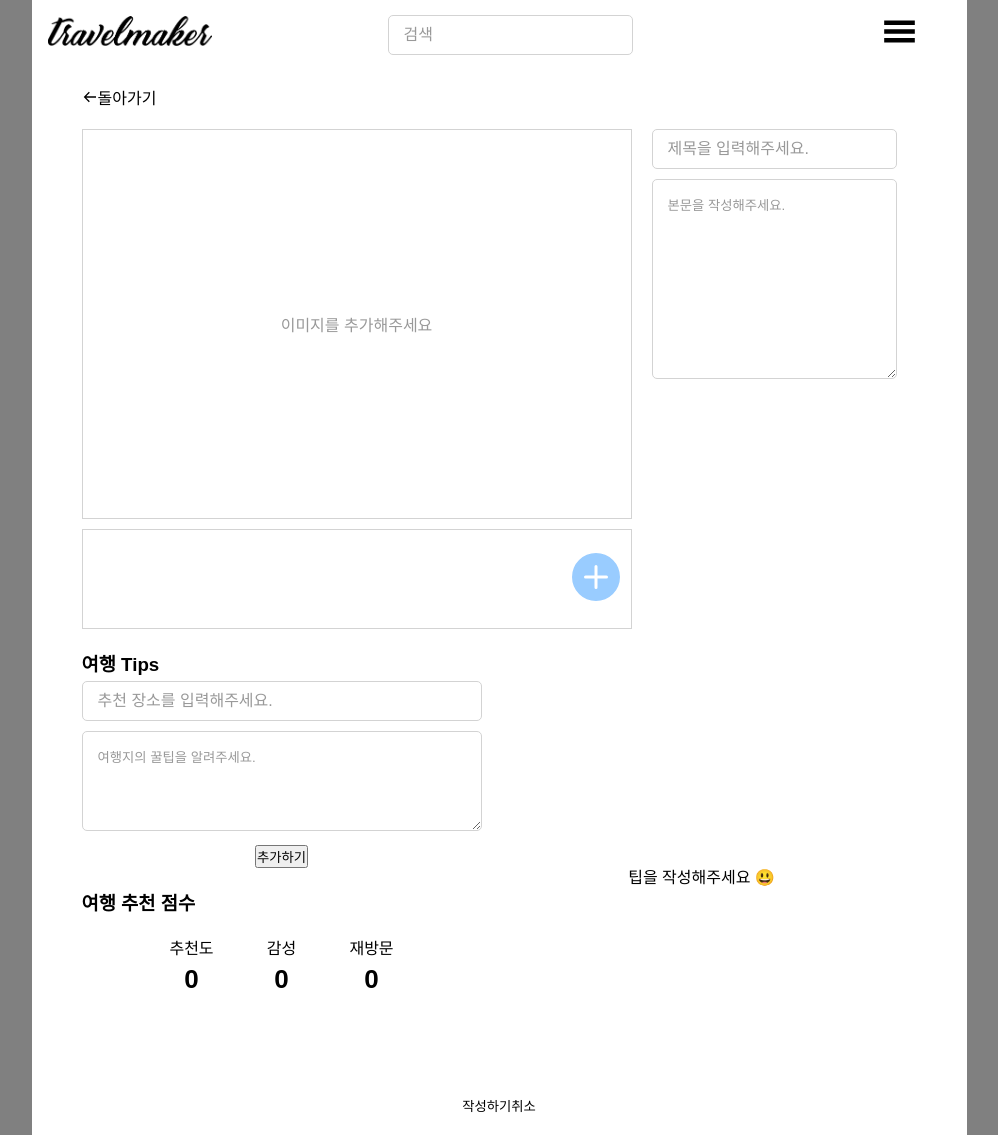
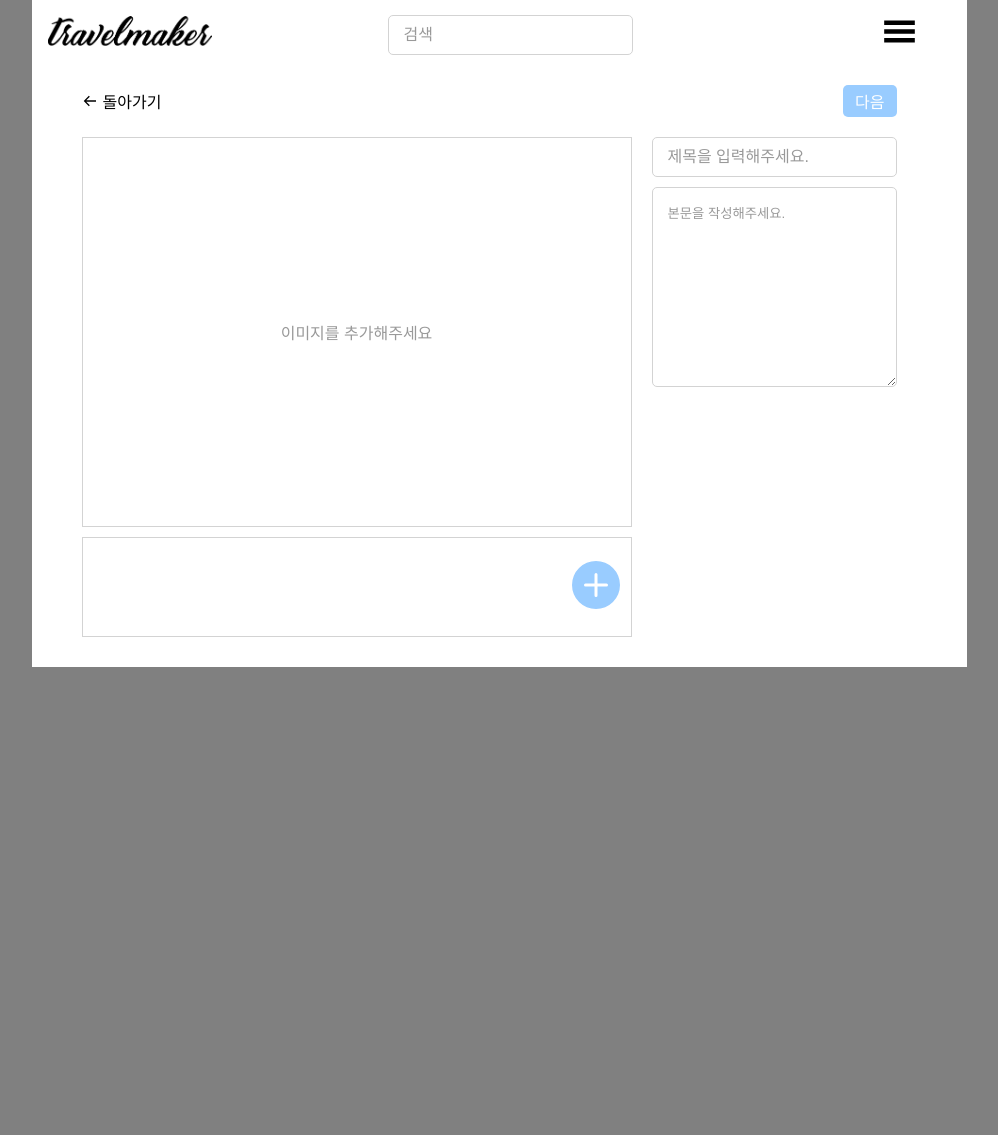
Before and after one commit to jhoon9494/travel_maker, a React (Create React App) app: page /upload in a window 1280 px wide. Shown: the whole page, without its empty margins (141-1139 px from the left). After the commit the page ends 800 px from the top, so only its background shows below. Built offline with nearby package versions, Linux system fonts and the light colour scheme.

Commit message:
Feat: 파일 업로드 페이지 2단계로 동작하도록 수정 및 confirm 창 제작

```diff
--- a/src/components/atoms/BackSpaceBtn.tsx
+++ b/src/components/atoms/BackSpaceBtn.tsx
@@ -21,7 +21,11 @@ const BackSpace = styled.div`
   align-items: center;
   margin-top: 20px;
   margin-left: 50px;
-  width: 75px;
+  width: 80px;
 
   cursor: pointer;
+
+  > span {
+    margin-left: 5px;
+  }
 `;
--- /dev/null
+++ b/src/components/atoms/Confirm.tsx
@@ -0,0 +1,64 @@
+import { Dispatch, SetStateAction } from 'react';
+import styled from 'styled-components';
+
+interface IProps {
+  text: string;
+  close: Dispatch<SetStateAction<boolean>>;
+  setResult: Dispatch<SetStateAction<boolean | null>>;
+  yes: string;
+  no: string;
+}
+
+function Confirm({ text, close, setResult, yes, no }: IProps) {
+  return (
+    <Outter onClick={() => close(false)}>
+      <Inner>
+        {text}
+        <BtnsContainer>
+          {/* TODO 확인 및 취소 버튼 색상 어떤걸로 할지 결정하기 */}
+          <Button onClick={() => setResult(true)}>{yes}</Button>
+          <Button onClick={() => setResult(null)}>{no}</Button>
+        </BtnsContainer>
+      </Inner>
+    </Outter>
+  );
+}
+
+export default Confirm;
+
+const Outter = styled.div`
+  position: fixed;
+  top: 0;
+  left: 0;
+  width: 100vw;
+  height: 100vh;
+  background-color: #8080809b;
+  display: flex;
+  justify-content: center;
+  align-items: center;
+`;
+
+const Inner = styled.div`
+  width: 500px;
+  height: 300px;
+  background-color: white;
+  border-radius: 10px;
+  display: flex;
+  flex-direction: column;
+  align-items: center;
+  justify-content: center;
+`;
+
+const BtnsContainer = styled.div`
+  width: 170px;
+  margin-top: 30px;
+  display: flex;
+  justify-content: space-between;
+`;
+
+const Button = styled.button`
+  font-size: 16px;
+  padding: 4px 12px;
+  border-radius: 5px;
+  border: 1px solid black;
+`;
--- /dev/null
+++ b/src/components/atoms/ScoreInput.tsx
@@ -0,0 +1,56 @@
+import styled from 'styled-components';
+import { Dispatch, SetStateAction } from 'react';
+
+interface IProps {
+  id: string;
+  value: string;
+  setValue: Dispatch<SetStateAction<string>>;
+  text: string;
+}
+
+function ScoreInput({ id, value, setValue, text }: IProps) {
+  return (
+    <ScoreItem>
+      <Label htmlFor={id}>{text}</Label>
+      <input
+        id={id}
+        value={value}
+        type="number"
+        onChange={(e) => {
+          const score = Number(e.target.value);
+          if (score > 100 || score < 0) {
+            return;
+          }
+          setValue(e.target.value);
+        }}
+      />
+    </ScoreItem>
+  );
+}
+
+export default ScoreInput;
+
+const ScoreItem = styled.div`
+  display: flex;
+  flex-direction: column;
+  align-items: center;
+  width: 50px;
+  margin: 20px;
+
+  > input {
+    width: 100%;
+    border: none;
+    margin-top: 5px;
+    text-align: center;
+    font-size: 26px;
+    font-weight: bold;
+
+    :focus {
+      outline: none;
+    }
+  }
+`;
+
+const Label = styled.label`
+  cursor: pointer;
+`;
--- a/src/pages/Upload.tsx
+++ b/src/pages/Upload.tsx
@@ -1,9 +1,14 @@
 import styled from 'styled-components';
-import { useState, FormEvent } from 'react';
+import { useState, FormEvent, KeyboardEvent, useEffect } from 'react';
+import { useNavigate } from 'react-router-dom';
 import BackSpaceBtn from 'components/atoms/BackSpaceBtn';
 import ImgPreviewerList from 'components/organism/ImgPreviewerList';
 import Input from 'components/atoms/Input';
+import ScoreInput from 'components/atoms/ScoreInput';
 import CardList from 'components/organism/CardList';
+import Confirm from 'components/atoms/Confirm';
+import { GlobalColor } from 'styles/GlobalColor';
+import { BiBulb } from 'react-icons/bi';
 
 type PreviewImgType = {
   src: string;
@@ -16,12 +21,19 @@ type TipsType = {
 };
 
 function Upload() {
+  const navigate = useNavigate();
+  // TODO 수정하기로 들어온 경우 Path값으로 게시글 id를 가지고 인식해서 기존 작성된 게시글 정보를 api 요청해서 가져온 후 setState로 상태 변경시키기
   // 이미지 파일 및 미리보기 부분
   const [imgFiles, setImgFiles] = useState<File[]>([]);
   const [previewImg, setPreviewImg] = useState<PreviewImgType | null>(null);
+  const [previewImgs, setPreviewImgs] = useState<PreviewImgType[]>([]);
 
-  // 게시글 작성 후 제출 시 blob url를 제거하기 위한 코드
-  const [clicked, setClicked] = useState(false);
+  // Confirm 부분
+  const [confirmOpen, setConfirmOpen] = useState(false);
+  const [confirmResult, setConfirmResult] = useState<boolean | null>(null);
+
+  // 페이지 전환 부분
+  const [page, setPage] = useState(1);
 
   // 본문 부분
   const [title, setTitle] = useState('');
@@ -37,12 +49,24 @@ function Upload() {
   const [emotion, setEmotion] = useState<string>('0');
   const [revisit, setRevisit] = useState<string>('0');
 
+  // 여행 추천점수 안내 부분
+  const [scoreHover, setScoreHover] = useState(false);
+
+  useEffect(() => {
+    // 파일업로드 첫번째 페이지에서 돌아가기 클릭 시 동작
+    if (confirmResult) {
+      navigate('/');
+    }
+  }, [confirmResult, navigate]);
+
   const handleTipSubmit = (e: FormEvent<HTMLFormElement>) => {
     e.preventDefault();
 
+    // 추천 여행지 장소명 중복검사
     if (tipsList.some((t) => t.placeName === placeName)) {
       return alert('이미 등록된 장소입니다. 다시 확인해주세요!');
     }
+    // 팁을 작성하지 않고 추가 클릭시 경고창 반환
     if (placeName === '' || tip === '') {
       return alert('팁을 작성한 후 추가해주세요!');
     }
@@ -52,28 +76,68 @@ function Upload() {
   };
 
   const handleBackSpace = () => {
-    // 제출했을 때 blob url를 제거하기 위해서 불리언 값을 보내고 되는지 확인해봤는데 잘 동작함. 제출할때 이런식으로 하면 될듯
-    setClicked(true);
-    // TODO 뒤로가기 전 게시글 삭제여부 물어보는 경고창 띄운 후 응답에 맞게 실행
-    // 돌아갈 경우 작성하신 게시글이 삭제됩니다. 돌아가시겠습니까? 예 | 아니오
+    if (page === 1) {
+      setConfirmOpen(true);
+    } else if (page === 2) {
+      setPage(1);
+    }
   };
+
+  const handleWrite = () => {
+    if (imgFiles.length === 0) {
+      return alert('이미지를 추가하여 작성해주세요!');
+    }
+    // blob url 제거하는 코드
+    previewImgs.forEach((img) => {
+      URL.revokeObjectURL(img.src);
+    });
+
+    // TODO API 요청하는 코드 작성해야 함.
+    return console.log(imgFiles, title, content, recommend, emotion, revisit, tipsList);
+  };
+
+  // TODO 해시태그 관련
+  // const handleHashTag = (e: KeyboardEvent) => {
+  //   if (e.key === '#') {
+  //     console.log('start hashtag');
+  //     console.log(e.currentTarget.innerHTML);
+  //   }
+  //   if (e.key === ' ') {
+  //     console.log(e.currentTarget.innerHTML);
+  //   }
+  // };
 
   return (
     <Wrapper>
+      <BtnsContainer>
         <BackSpaceBtn onClick={handleBackSpace} />
+        <span style={{ flexGrow: 1 }} />
+        {page === 1 ? (
+          <Button type="button" onClick={() => setPage(2)}>
+            다음
+          </Button>
+        ) : (
+          <Button type="button" onClick={handleWrite}>
+            제출
+          </Button>
+        )}
+      </BtnsContainer>
+
+      {page === 1 ? (
+        <div style={{ display: 'flex', paddingLeft: '50px' }}>
           {/* 이미지 추가 및 본문 작성 영역 */}
-      <div style={{ display: 'flex', paddingLeft: '50px' }}>
           <ImgPreviewer>
             {previewImg ? (
               <Img src={previewImg?.src} alt={previewImg?.alt} />
             ) : (
-            <EmptyImg>
-              {/* eslint-disable-next-line  */}
-              {/* TODO 제출 시 이미지가 없을 경우 에러를 띄워서 글을 작성할 수 없다고 알리기 */}
-              이미지를 추가해주세요
-            </EmptyImg>
+              <EmptyImg>이미지를 추가해주세요</EmptyImg>
             )}
-          <ImgPreviewerList selectImg={setPreviewImg} clicked={clicked} setImgFiles={setImgFiles} />
+            <ImgPreviewerList
+              selectImg={setPreviewImg}
+              setImgFiles={setImgFiles}
+              setPreviewImgs={setPreviewImgs}
+              previewImgs={previewImgs}
+            />
           </ImgPreviewer>
           <TextContainer>
             <Input
@@ -92,10 +156,12 @@ function Upload() {
               height="200"
             />
           </TextContainer>
+
           {/* TODO 해시태그 컴포넌트 추가 */}
         </div>
+      ) : (
         <div style={{ display: 'flex', paddingLeft: '50px' }}>
-        {/* TODO 컴포넌트 분리해서 organism에 분류해두기 */}
+          {/* 여행 추천 점수 및 팁 작성 영역 */}
           <AddTipScoreContainer>
             <h3>여행 Tips</h3>
             <Form onSubmit={handleTipSubmit}>
@@ -115,54 +181,20 @@ function Upload() {
               />
               <input type="submit" value="추가하기" />
             </Form>
-          <div style={{ marginTop: '20px' }}>
-            <h3>여행 추천 점수</h3>
+            <div style={{ marginTop: '20px', position: 'relative' }}>
+              <h3 style={{ display: 'flex' }}>
+                여행 추천 점수
+                <BiBulb
+                  style={{ marginLeft: '5px' }}
+                  onMouseEnter={() => setScoreHover(true)}
+                  onMouseLeave={() => setScoreHover(false)}
+                />
+              </h3>
+              <ScoreTip hover={scoreHover}>최소 0점에서 최대 100점까지 입력 가능</ScoreTip>
               <ScoreContainer>
-              <ScoreItem>
-                <Label htmlFor="recommend">추천도</Label>
-                <input
-                  id="recommend"
-                  value={recommend}
-                  type="number"
-                  onChange={(e) => {
-                    const score = Number(e.target.value);
-                    if (score > 100 || score < 0) {
-                      return;
-                    }
-                    setRecommend(e.target.value);
-                  }}
-                />
-              </ScoreItem>
-              <ScoreItem>
-                <Label htmlFor="emotion">감성</Label>
-                <input
-                  id="emotion"
-                  value={emotion}
-                  type="number"
-                  onChange={(e) => {
-                    const score = Number(e.target.value);
-                    if (score > 100 || score < 0) {
-                      return;
-                    }
-                    setEmotion(e.target.value);
-                  }}
-                />
-              </ScoreItem>
-              <ScoreItem>
-                <Label htmlFor="revisit">재방문</Label>
-                <input
-                  id="revisit"
-                  value={revisit}
-                  type="number"
-                  onChange={(e) => {
-                    const score = Number(e.target.value);
-                    if (score > 100 || score < 0) {
-                      return;
-                    }
-                    setRevisit(e.target.value);
-                  }}
-                />
-              </ScoreItem>
+                <ScoreInput id="recommend" value={recommend} setValue={setRecommend} text="추천도" />
+                <ScoreInput id="emotion" value={emotion} setValue={setEmotion} text="감성" />
+                <ScoreInput id="revisit" value={revisit} setValue={setRevisit} text="재방문" />
               </ScoreContainer>
             </div>
           </AddTipScoreContainer>
@@ -171,12 +203,16 @@ function Upload() {
             <CardList list={tipsList} setList={setTipsList} />
           </TipsContainer>
         </div>
-      <div style={{ display: 'flex', justifyContent: 'center', marginBottom: '20px' }}>
-        <button type="button">작성하기</button>
-        <button type="button" onClick={handleBackSpace}>
-          취소
-        </button>
-      </div>
+      )}
+      {confirmOpen && (
+        <Confirm
+          text="현재까지 작성하신 게시글이 삭제됩니다. 돌아가시겠습니까?"
+          close={setConfirmOpen}
+          setResult={setConfirmResult}
+          yes="돌아가기"
+          no="취소"
+        />
+      )}
     </Wrapper>
   );
 }
@@ -187,6 +223,25 @@ const Wrapper = styled.div`
   background-color: white;
   display: flex;
   flex-direction: column;
+  padding-bottom: 30px;
+`;
+
+const BtnsContainer = styled.div`
+  display: flex;
+  justify-content: space-around;
+`;
+
+const Button = styled.button`
+  font-size: 16px;
+  margin: 20px 70px 0 0;
+  background-color: ${GlobalColor.mainColor};
+  color: white;
+  padding: 4px 12px;
+  border-radius: 5px;
+
+  :hover {
+    background-color: ${GlobalColor.hoverColor};
+  }
 `;
 
 const ImgPreviewer = styled.div`
@@ -238,6 +293,19 @@ const Form = styled.form`
   text-align: center;
 `;
 
+const ScoreTip = styled.div<{ hover: boolean }>`
+  position: absolute;
+  top: -2px;
+  right: 20px;
+  font-size: 14px;
+  padding: 4px 12px;
+  border-radius: 5px;
+  background-color: lightgray;
+  visibility: ${({ hover }) => (hover ? 'visible' : 'hidden')};
+  opacity: ${({ hover }) => (hover ? '1' : '0')};
+  transition: all 0.3s ease;
+`;
+
 const ScoreContainer = styled.div`
   display: flex;
   width: 400px;
@@ -246,31 +314,6 @@ const ScoreContainer = styled.div`
   align-items: center;
 `;
 
-const ScoreItem = styled.div`
-  display: flex;
-  flex-direction: column;
-  align-items: center;
-  width: 50px;
-  margin: 20px;
-
-  > input {
-    width: 100%;
-    border: none;
-    margin-top: 5px;
-    text-align: center;
-    font-size: 26px;
-    font-weight: bold;
-
-    :focus {
-      outline: none;
-    }
-  }
-`;
-
-const Label = styled.label`
-  cursor: pointer;
-`;
-
 const TipsContainer = styled.div`
   display: flex;
   flex-direction: column;
--- a/src/styles/GlobalColor.ts
+++ b/src/styles/GlobalColor.ts
@@ -1,7 +1,9 @@
 interface Colortype {
   mainColor: string;
+  hoverColor: string;
 }
 
 export const GlobalColor: Colortype = {
   mainColor: '#99CCFF',
+  hoverColor: '#80bdfb',
 };
```
Also changed, not shown: src/components/organism/ImgPreviewerList.tsx (+8 -12 lines). Lines whose indentation alone changed are shown as unchanged.
